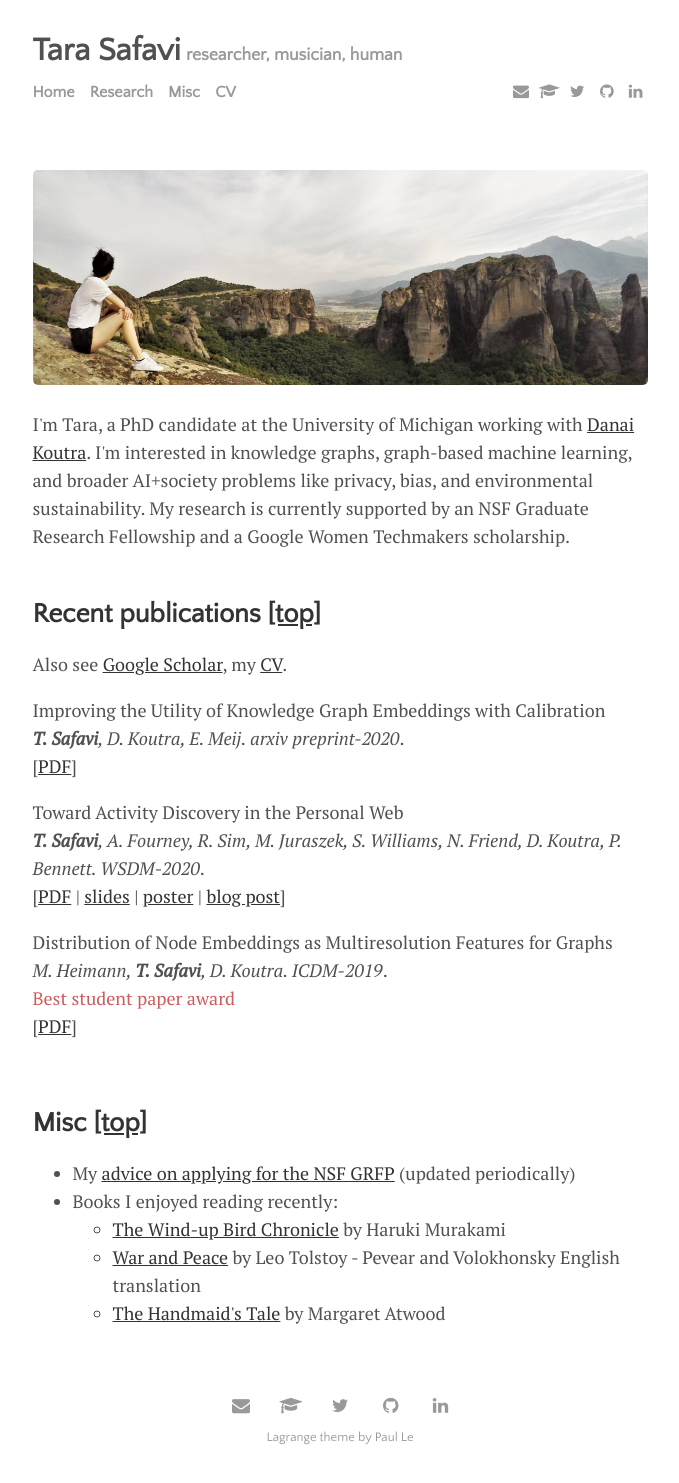
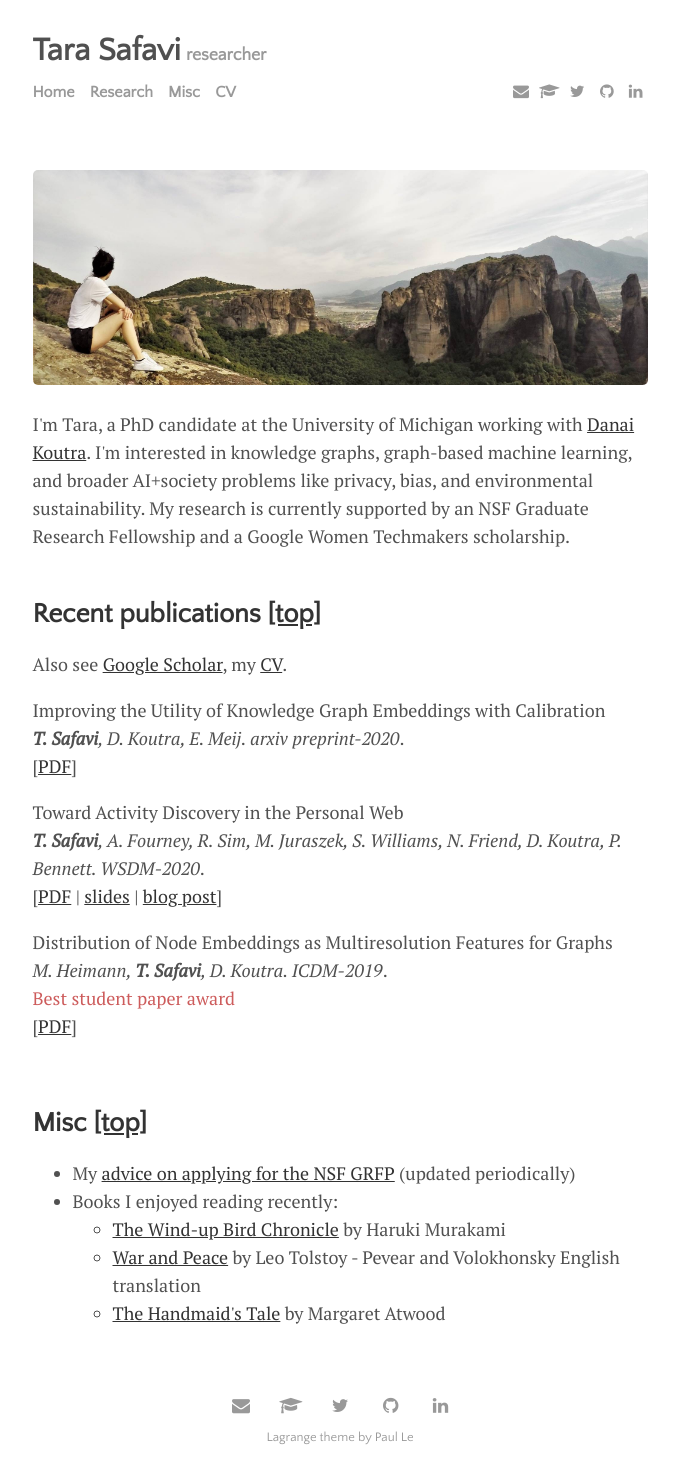
Before and after one commit to tsafavi/tsafavi.github.io, a Jekyll site: the page built from index.html, in a window 1280 px wide. Shown: the whole page, without its empty margins (300-979 px from the left). Built offline with Jekyll 4.4.1, drawn with Linux system fonts in a browser that asks for light colours; the list of posts is cut into pages by our own code.

Commit message:
Minor update

```diff
--- a/_config.yml
+++ b/_config.yml
@@ -21,7 +21,7 @@ plugins:             [jekyll-paginate, jekyll-sitemap, jekyll-feed, jekyll-seo-t
 
 # Customise atom feed settings (this is where Jekyll-Feed gets configuration information)
 title:		           'Tara Safavi'
-description:	       'researcher, musician, human'
+description:	       'researcher'
 author:              'Paul Le'
 pub-limit:            3
 
--- a/index.html
+++ b/index.html
@@ -17,7 +17,7 @@ Also see <a href="https://scholar.google.com/citations?user=bIWFjekAAAAJ&hl=en"
 {% for publication in site.data.publications %}
 <p class="pub">
 {% if forloop.index <= site.pub-limit %}
-   {{ publication.title }}<br/> <em>{{ publication.authors }}. {{ publication.venue }}{% if publication.date %}-{{ publication.date }}{% endif %}</em>.{% if publication.notes %}<br/> <span class="red">{{ publication.notes }}</span>{% endif %}<br/>{% for link in publication.links %} [<a href="{{ link.pdf }}" target="_blank">PDF</a>{% if link.slides %} | <a href="{{ link.slides }}" target="_blank">slides</a>{% endif %}{% if link.code %} | <a href="{{ link.code }}" target="_blank">code</a>{% endif %}{% if link.data %} | <a href="{{ link.data }}" target="_blank">data</a>{% endif %}{% if link.poster %} | <a href="{{ link.poster }}" target="_blank">poster</a>{% endif %}{% if link.blog %} | <a href="{{ link.blog }}" target="_blank">blog
+   {{ publication.title }}<br/> <em>{{ publication.authors }}. {{ publication.venue }}{% if publication.date %}-{{ publication.date }}{% endif %}</em>.{% if publication.notes %}<br/> <span class="red">{{ publication.notes }}</span>{% endif %}<br/>{% for link in publication.links %} [<a href="{{ link.pdf }}" target="_blank">PDF</a>{% if link.slides %} | <a href="{{ link.slides }}" target="_blank">slides</a>{% endif %}{% if link.code %} | <a href="{{ link.code }}" target="_blank">code</a>{% endif %}{% if link.data %} | <a href="{{ link.data }}" target="_blank">data</a>{% endif %}{% if link.blog %} | <a href="{{ link.blog }}" target="_blank">blog
   post</a>{% endif %}]{% endfor %}{% endif %}
 </p>
 {% endfor %}
```
